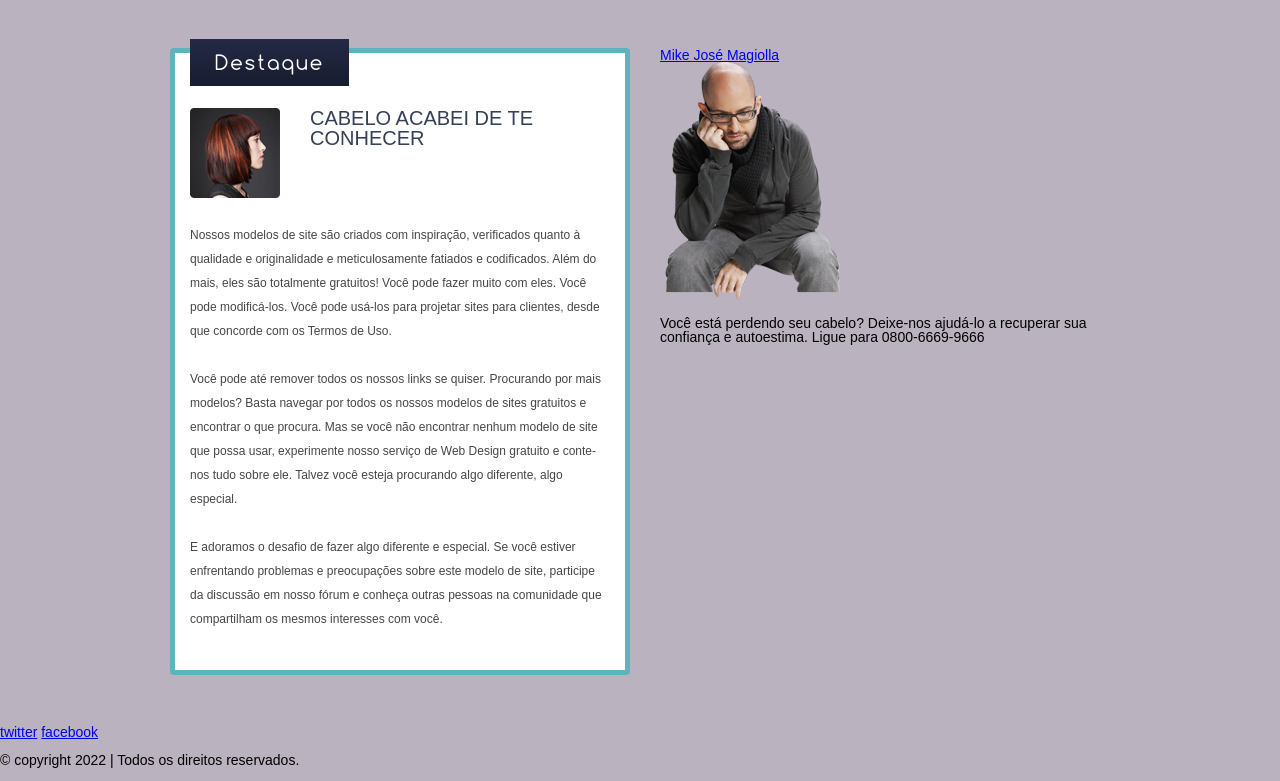
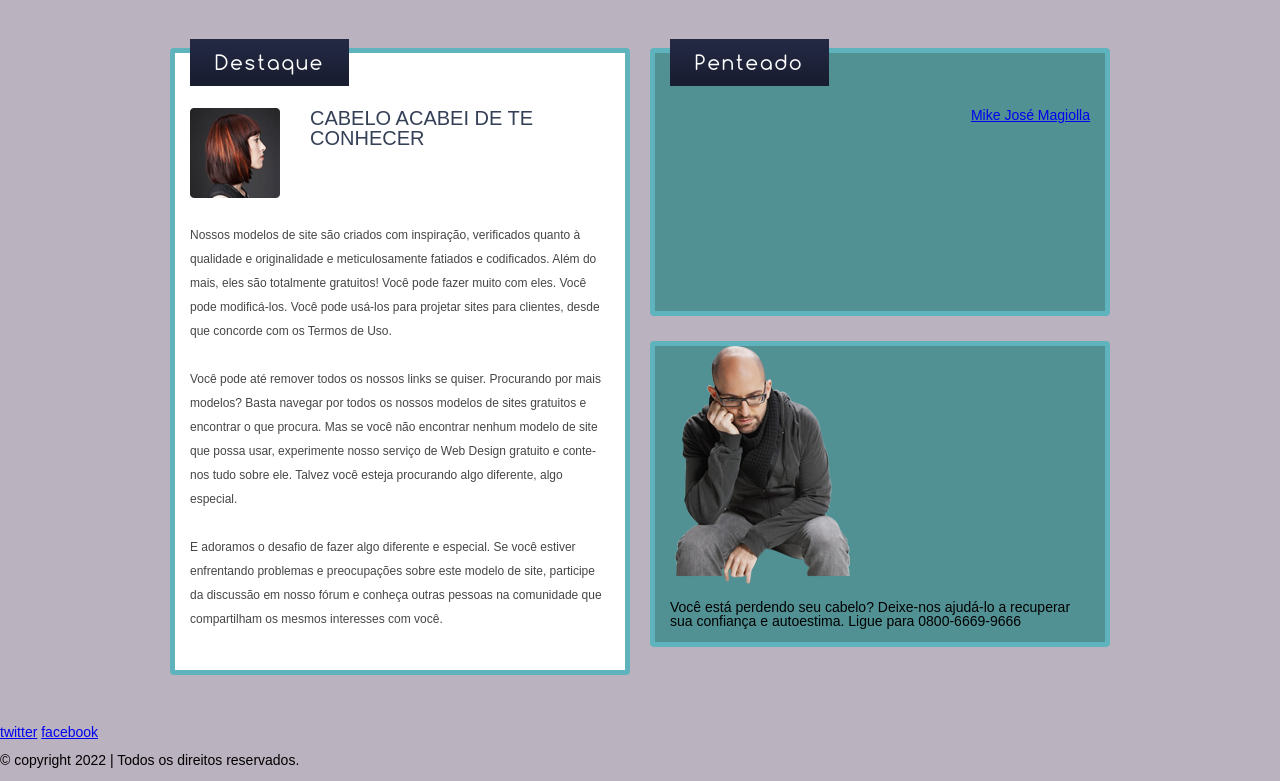
Before and after one commit to jgjefersonluis/html-crisHair, a plain HTML site: page index.html in a window 1280 px wide. Shown: the part 944-1725 px from the top of the page. Drawn offline with Linux system fonts and the light colour scheme.

Commit message:
css - body iniciando a section

```diff
--- a/css/style.css
+++ b/css/style.css
@@ -288,3 +288,30 @@ body {
 #body div .section {
 	width: 460px;
 }
+#body div .section div {
+	background: #519194;
+	border: 5px solid #5fb3bd;
+	border-radius: 4px;
+	float: none;
+	margin: 0;
+	padding: 0 15px;
+	position: relative;
+}
+#body div .section .article {
+	height: 183px;
+	margin-bottom: 25px;
+	padding: 55px 15px 20px;
+	text-align: right;
+}
+#body div .section .article h2 {
+	text-align: left;
+}
+#body div .section .article h2 a {
+	background: url(../images/icons.png) no-repeat 0 10px;
+	display: inline-block;
+	height: 40px;
+	margin: 0;
+	padding: 0;
+	text-indent: -99999px;
+	width: 31px;
+}
```
